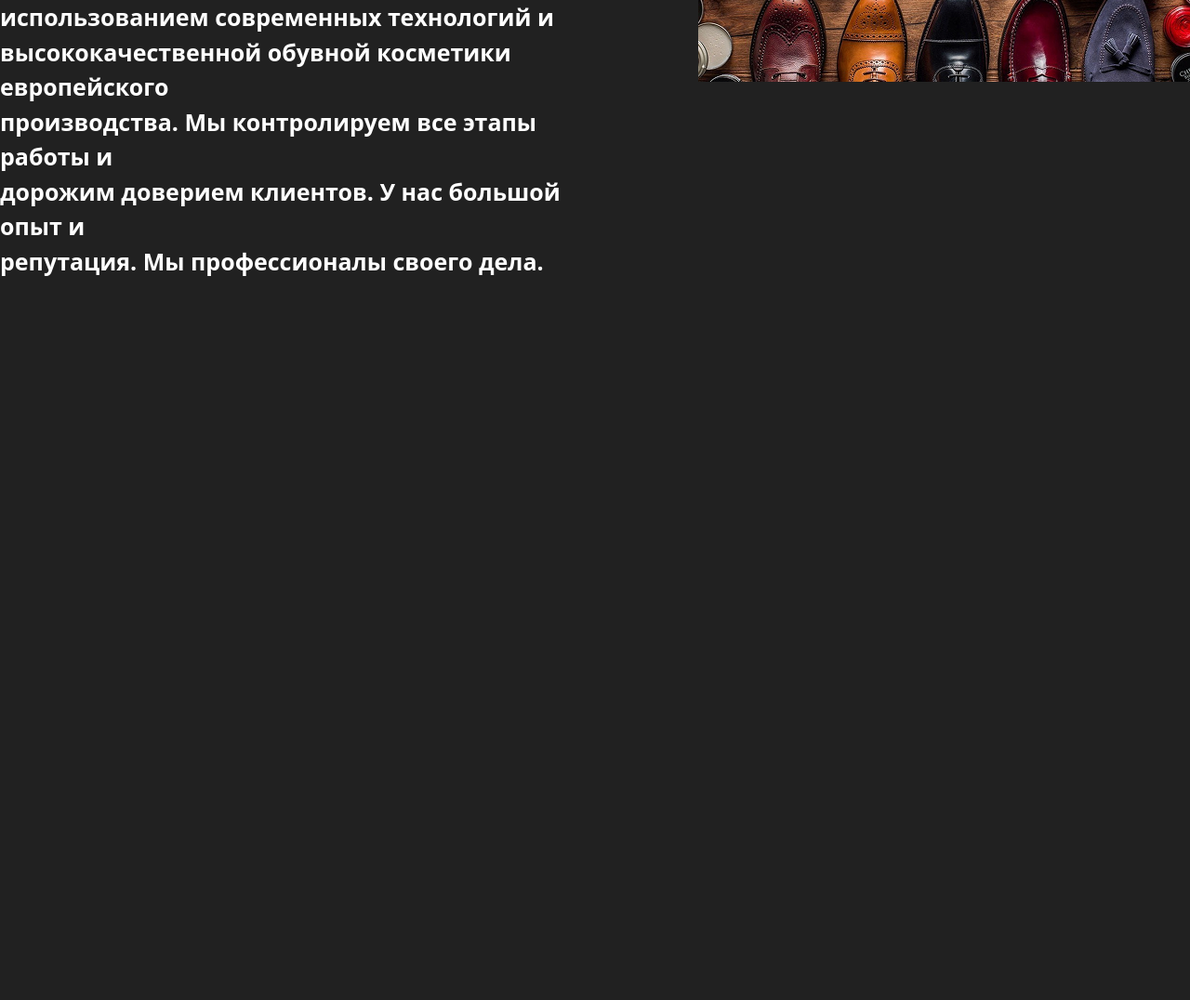
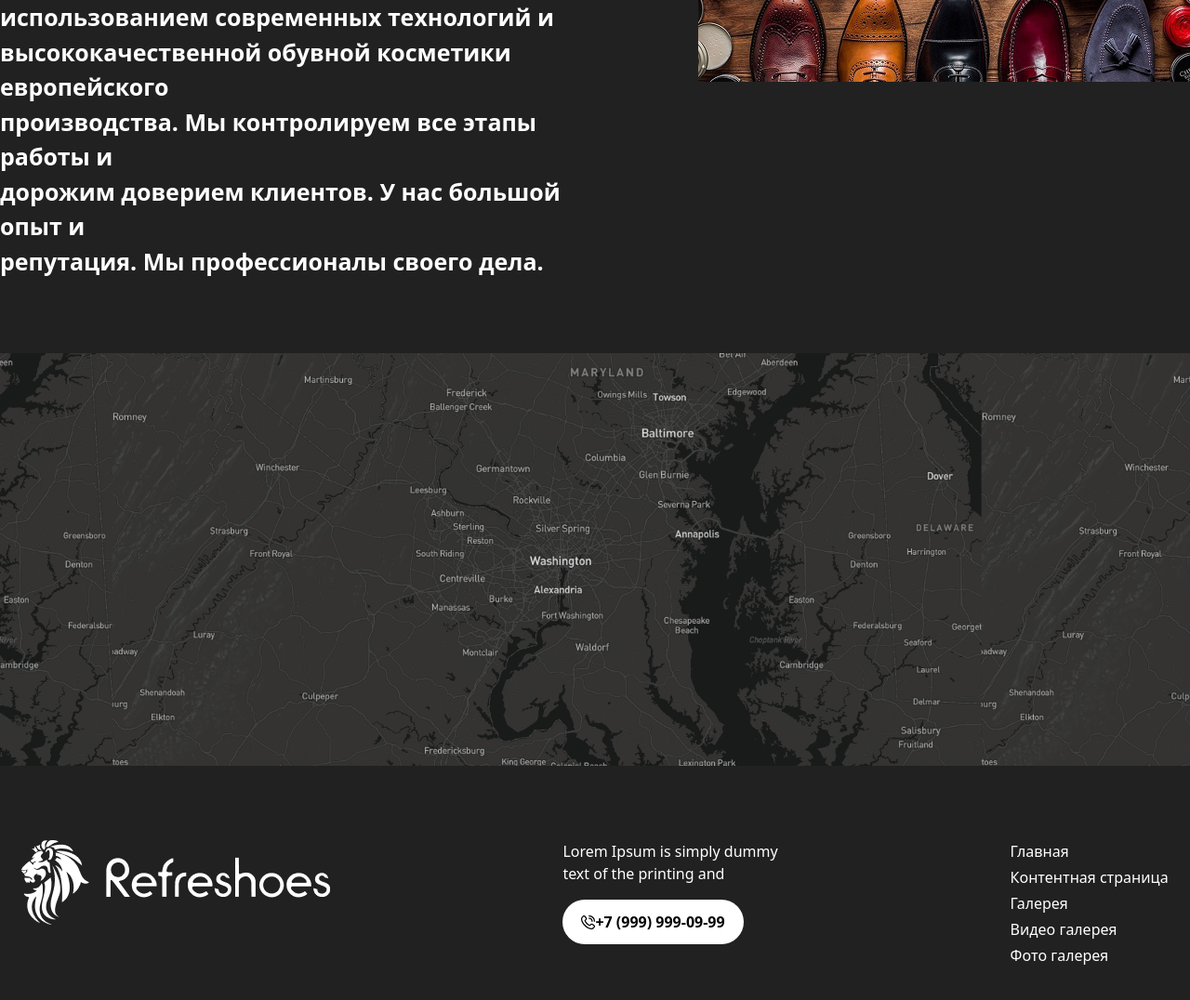
Before and after one commit to Nasledie3322/Bonus, a website: page src/umed3.html in a window 1280 px wide. Shown: the part 4104-5180 px from the top of the page at 93% size. Before the commit the page ends 4404 px from the top, so only its background shows below. Drawn offline with nearby package versions, Linux system fonts and the light colour scheme; files that its build step writes are made by us from their sources.

Commit message:
commit end umed3

```diff
--- a/src/umed3.html
+++ b/src/umed3.html
@@ -185,6 +185,39 @@
 <img src="../zima_obyv 1.png" alt="">
 </div>
 
+<img src="../Group 10.png" class="xl:mt-20 mt-10" alt="">
 
+<div class="xl:flex hidden justify-center items-start gap-[250px] mt-20 mb-20">
+<div>
+    <img src="../Refreshoes_LOGO копия 2.png" alt="">
+</div>
+<div class="flex flex-col gap-4 items-start">
+    <p class="text-white">Lorem Ipsum is simply dummy<br> text of the printing and </p>
+    <button class="flex items-center bg-white px-5 py-3 rounded-3xl">
+        <img src="../free-icon-font-phone-call-5070407 1 (1).png" alt="">
+        <h1 class="font-semibold">+7 (999) 999-09-99</h1>
+    </button>
+</div>
+<div class="flex flex-col gap-1 text-white">
+    <h1>Главная</h1>
+    <h1>Контентная страница</h1>
+    <h1>Галерея</h1>
+    <h1>Видео галерея</h1>
+    <h1>Фото галерея</h1>
+</div>
+</div>
+
+<div class="flex xl:hidden flex-col justify-center items-center mt-5 mb-5">
+<div>
+    <img src="../Refreshoes_LOGO копия 2.png" alt="">
+</div>
+<div class="flex flex-col gap-1 text-white">
+    <h1>Главная</h1>
+    <h1>Контентная страница</h1>
+    <h1>Галерея</h1>
+    <h1>Видео галерея</h1>
+    <h1>Фото галерея</h1>
+</div>
+</div>
 </body>
 </html>
```
